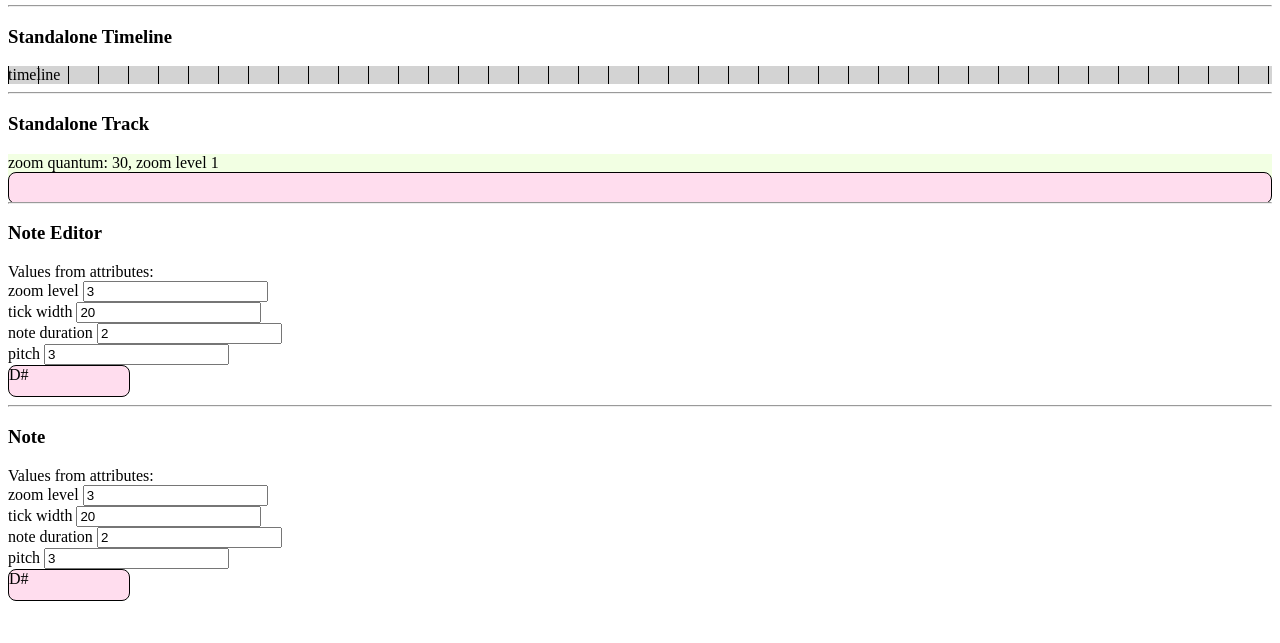
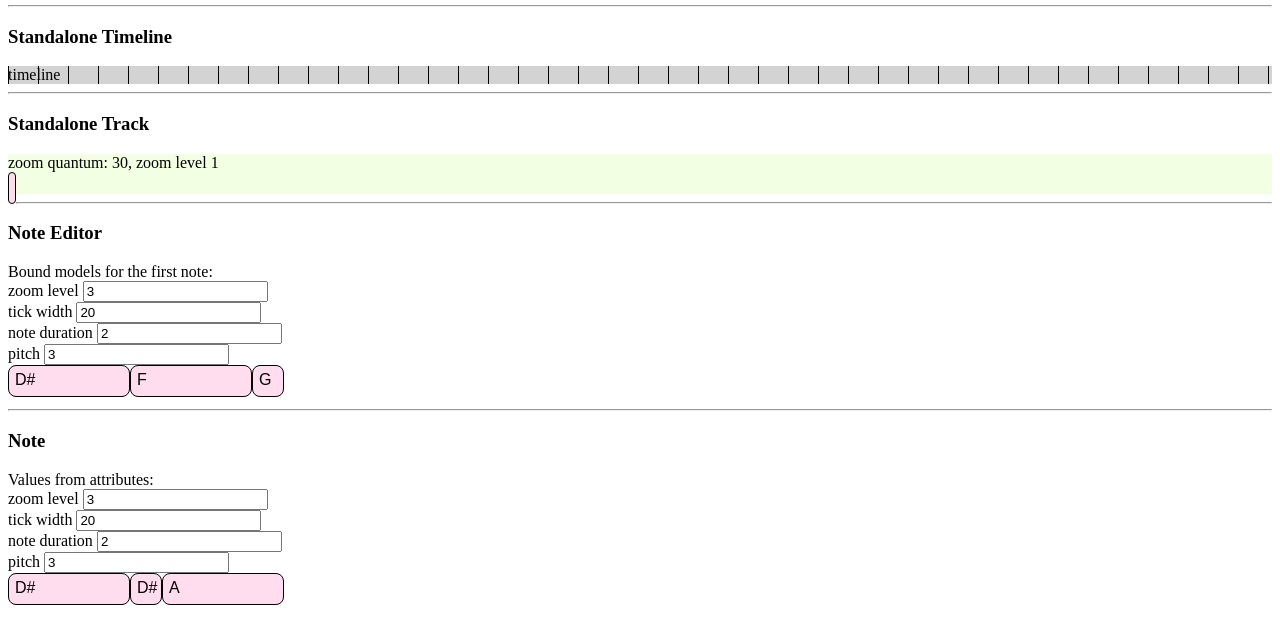
Before and after one commit to peterhudec/angular-music-editor, a website: page client/index.html in a window 1280 px wide. Shown: the part 125-768 px from the top of the page. Drawn offline with nearby package versions, Linux system fonts and the light colour scheme.

Commit message:
Improved styles.

```diff
--- a/client/app/components/musicode/editor/editor.directive.js
+++ b/client/app/components/musicode/editor/editor.directive.js
@@ -175,8 +175,9 @@
           $element.removeClass('dragging');
           $body.removeClass('dragging-note');
 
+          // TODO: Set as option through attributes?
           // Run root digest cycle.
-          scope.$apply();
+          // scope.$apply();
         }
       });
 
@@ -191,8 +192,11 @@
         // Update models
         scope.discreteWidth = newDiscreteWidth;
         scope.duration = newDuration;
+
+        // TODO: Set as option through attributes?
         // Update DOM, but only in this directive.
-        scope.$digest();
+        // scope.$digest();
+        scope.$apply();
       }
     }
   }
--- a/client/app/components/musicode/editor/style.css
+++ b/client/app/components/musicode/editor/style.css
@@ -1,19 +1,28 @@
+.clearfix:before,
+.clearfix:after {
+  content:"";
+  display:table;
+}
+.clearfix:after {
+  clear:both;
+}
+.clearfix {
+  zoom:1; /* For IE 6/7 (trigger hasLayout) */
+}
+
 .note {
+  display: block;
+  float: left;
   height: 30px;
   background-color: #ffddee;
   border: 1px solid black;
   border-radius: 8px;
 }
 
-.resize {
-  position: relative;
-  background-color: green;
-  height: 20px;
-}
-
-.discrete-indicator {
-  height: 20px;
-  background-color: orange;
+.note .pitch-label {
+  vertical-align: -5px;
+  padding-left: 6px;
+  font-family: sans-serif;
 }
 
 .note-envelope {
@@ -40,7 +49,8 @@ body.dragging-note {
 }
 
 .note-editor {
-  display: inline-block;
+  display: block;
+  float: left;
 }
 
 .note-editor .menu {
--- a/client/app/components/musicode/editor/templates/note.html
+++ b/client/app/components/musicode/editor/templates/note.html
@@ -1,5 +1,3 @@
-<div>
-  <div class="note">
-    <span ng-bind="pitchName"></span>
-  </div>
+<div class="note">
+  <span class="pitch-label" ng-bind="pitchName"></span>
 </div>
--- a/client/index.html
+++ b/client/index.html
@@ -31,12 +31,16 @@
     <hr>
     <h3>Note Editor</h3>
     <div ng-controller="noteEditor">
-      Values from attributes: <br>
-      zoom level <input type="number" ng-model="zl"><br>
-      tick width <input type="number" ng-model="zq"><br>
+      Bound models for the first note: <br>
+      zoom level <input type="number" ng-model="zoomLevel"><br>
+      tick width <input type="number" ng-model="tickWidth"><br>
       note duration <input type="number" ng-model="duration"><br>
       pitch <input type="number" ng-model="pitch"><br>
-      <mc-note-editor zoom-level="zl" tick-width="zq" duration="duration" pitch="pitch"></mc-note-editor>
+      <div class="clearfix">
+        <mc-note-editor zoom-level="zoomLevel" tick-width="tickWidth" duration="duration" pitch="pitch"></mc-note-editor>
+        <mc-note-editor zoom-level="zoomLevel" tick-width="tickWidth" duration="2" pitch="5"></mc-note-editor>
+        <mc-note-editor zoom-level="zoomLevel" tick-width="tickWidth" duration="0.5" pitch="7"></mc-note-editor>
+      </div>
     </div>
 
     <hr>
@@ -48,7 +52,12 @@
       tick width <input type="number" ng-model="zq"><br>
       note duration <input type="number" ng-model="duration"><br>
       pitch <input type="number" ng-model="pitch"><br>
-      <mc-note zoom-level="zl" tick-width="zq" duration="duration" pitch="pitch"></mc-note>
+
+      <div class="clearfix">
+        <mc-note zoom-level="zl" tick-width="zq" duration="duration" pitch="pitch"></mc-note>
+        <mc-note zoom-level="zl" tick-width="zq" duration="0.5" pitch="3"></mc-note>
+        <mc-note zoom-level="zl" tick-width="zq" duration="2" pitch="9"></mc-note>
+      </div>
     </div>
 
     <script type="text/javascript">
@@ -58,9 +67,10 @@
         $scope.duration = 2;
         $scope.pitch = 3;
       });
+
       angular.module('musicode').controller('noteEditor', function ($scope) {
-        $scope.zl = 3;
-        $scope.zq = 20;
+        $scope.zoomLevel = 3;
+        $scope.tickWidth = 20;
         $scope.duration = 2;
         $scope.pitch = 3;
       });
```
